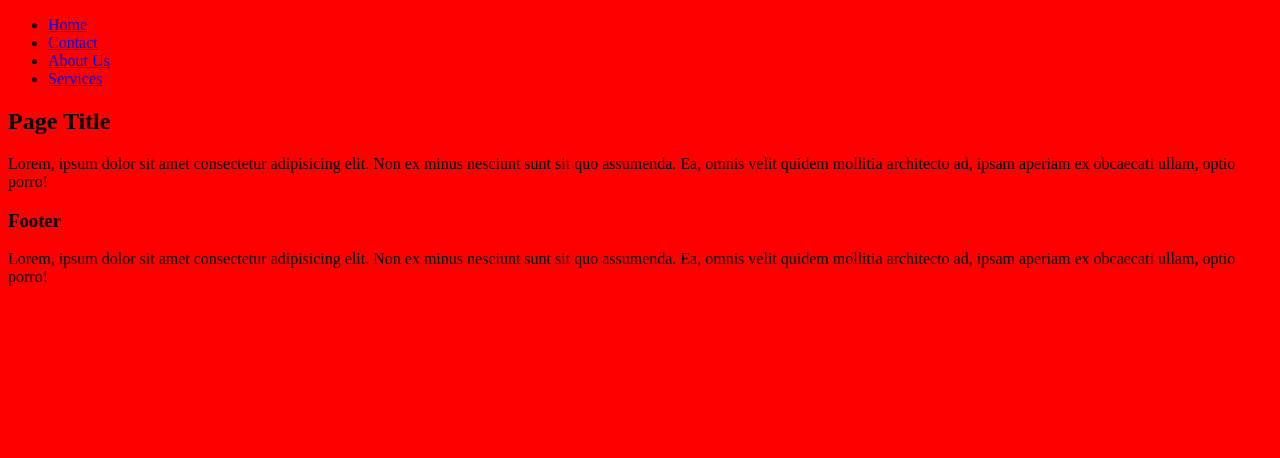
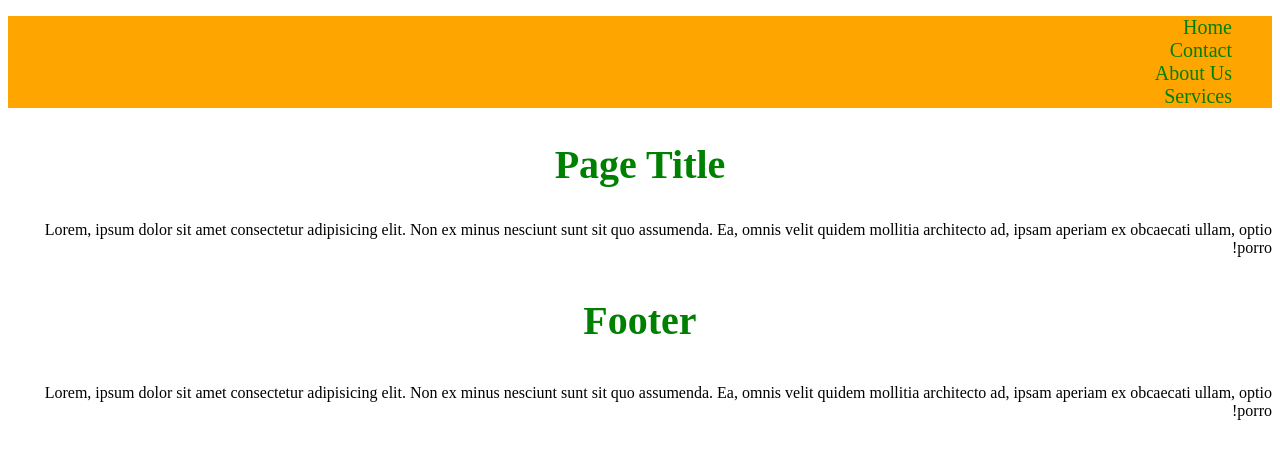
Before and after one commit to Hdezhkam/SASS-P2, a website: page Second/index.html in a window 1280 px wide. Drawn offline with Linux system fonts and the light colour scheme.

Commit message:
sass setting3

```diff
--- a/Second/scss/main.scss
+++ b/Second/scss/main.scss
@@ -1,7 +1,58 @@
-$color-primary: orange;
-$color-primary: gray;
-$color-primary: royalblue;
+$color-primary:orange;
+$color-secondary:green;
+$color-tertiary:royalblue;
+
+$font-size-lg:40px;
+$font-size-md:30px;
+$font-size-sm:20px;
+
+@mixin headingStyle($fontSize:$font-size-sm) {
+    color: $color-secondary;
+    text-align: center;
+    font-size: $fontSize;
+}
+
+@mixin transition($params...) {
+    transition: $params;
+    -webkit-transition: $params;
+    -moz-transition: $params;
+    -o-transition: $params;
+}
 
 body {
-    background-color: red;
+    direction: rtl;
 }
+
+.nav {
+    background-color: $color-primary;
+
+    ul li {
+        list-style: none;
+    }
+
+    a {
+        text-decoration: none;
+        color: $color-secondary;
+        font-size: $font-size-sm;
+
+        &:hover {
+            color: $color-tertiary;
+            font-size: $font-size-md;
+        }
+    }
+}
+
+.banner h1 {
+    @include headingStyle($font-size-lg);
+}
+
+.footer h3 {
+    @include headingStyle($font-size-lg);
+
+    &:hover {
+        color: $color-tertiary;
+        background-color: $color-primary;
+
+        @include transition(color 2s, background-color 4s);
+    }
+}
```
Also changed, not shown: Second/css/main.min.css, 1 other file.
